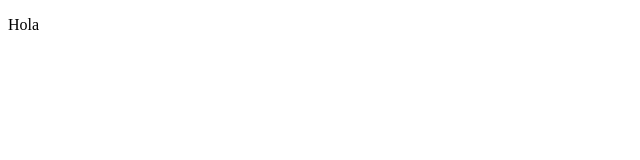
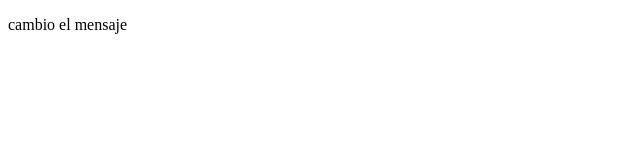
Before and after one commit to edallebe/Prueba, a plain HTML site: page index.html in a window 1280 px wide. Shown: the whole page, without its empty margins (0-640 px from the left). Drawn offline with Linux system fonts and the light colour scheme.

Commit message:
mensaje para yo

```diff
--- a/index.html
+++ b/index.html
@@ -7,6 +7,6 @@
     <title>Document</title>
 </head>
 <body>
-    <p>Hola </p>
+    <p>cambio el mensaje</p>
 </body>
 </html>
```
Also changed, not shown: 1 other file.
